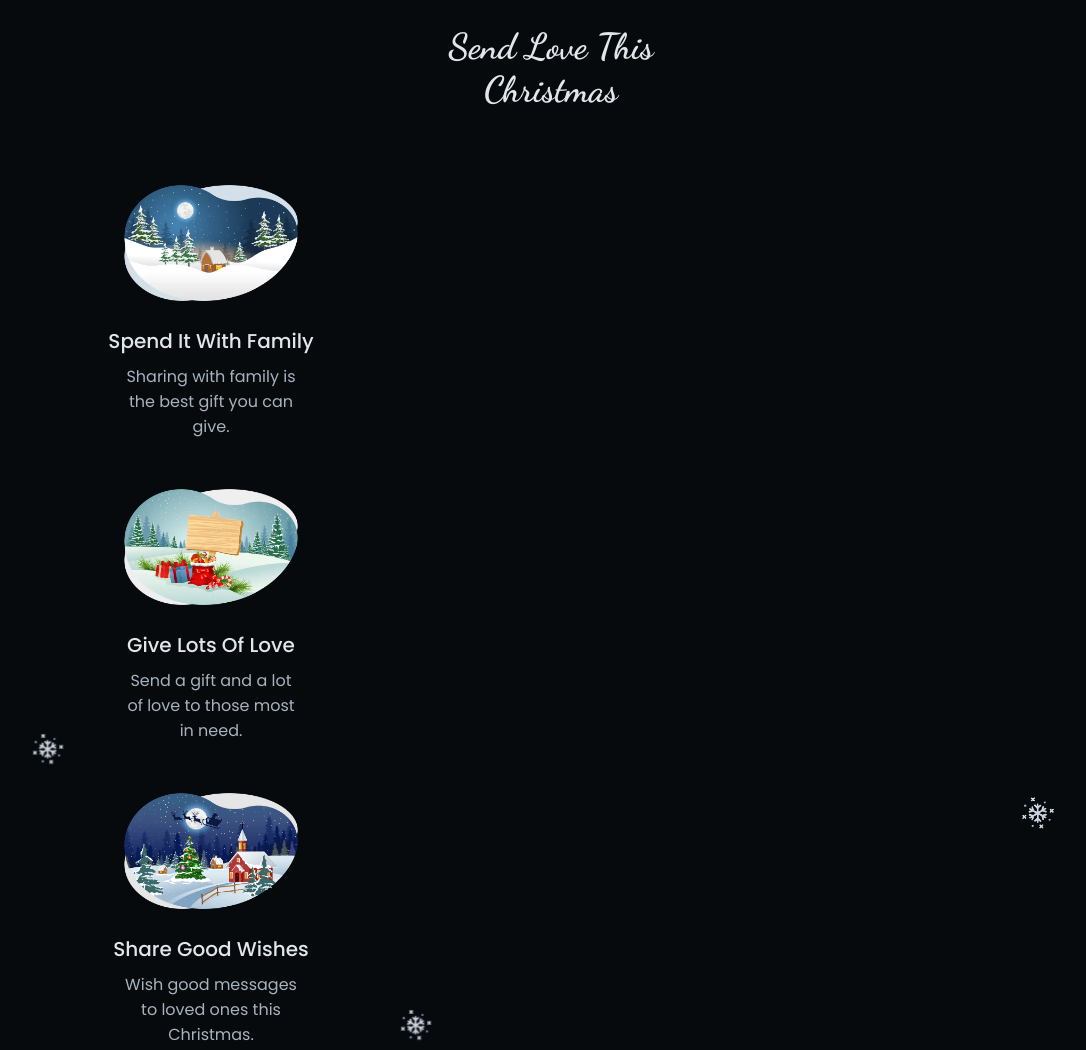
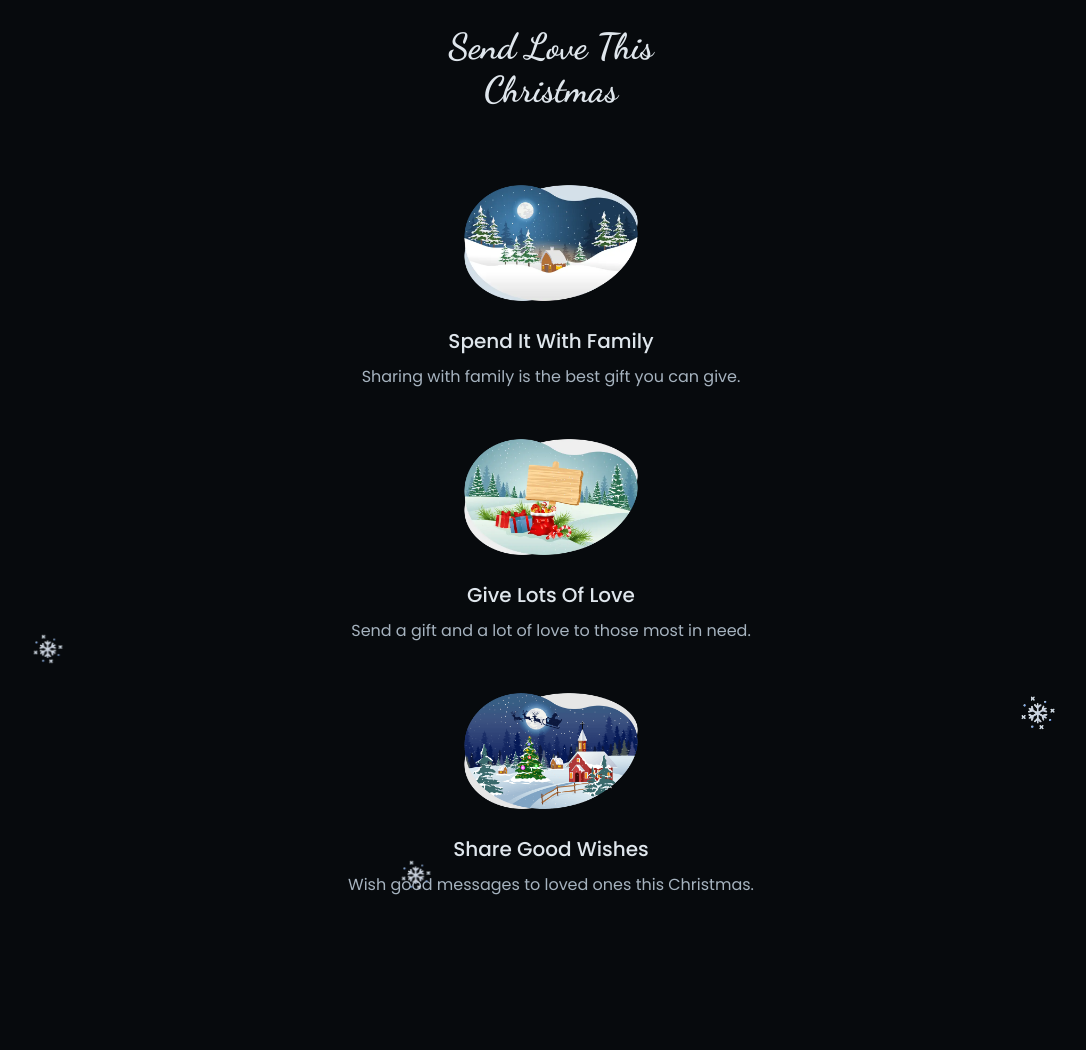
Before and after one commit to chafidz05/christmas-website, a plain HTML site: page index.html in a window 1280 px wide. Shown: the part 1560-2610 px from the top of the page, without its empty margins (89-1175 px from the left). Drawn offline with nearby package versions, Linux system fonts and the light colour scheme.

Commit message:
initil commit

```diff
--- a/index.html
+++ b/index.html
@@ -98,7 +98,7 @@
         Send Love This <br>
         Christmas
       </h2>
-      <div class="send__container container grid">
+      <div class="send__container container">
         <div class="send__card">
           <img src="assets/img/send-night.png" alt="send image" class="send__img">
           <h3 class="send__title">
@@ -110,7 +110,7 @@
           </p>
         </div>
       </div>
-      <div class="send__container container grid">
+      <div class="send__container container">
         <div class="send__card">
           <img src="assets/img/send-gifts.png" alt="send image" class="send__img">
           <h3 class="send__title">
@@ -122,7 +122,7 @@
           </p>
         </div>
       </div>
-      <div class="send__container container grid">
+      <div class="send__container container">
         <div class="send__card">
           <img src="assets/img/send-santa.png" alt="send image" class="send__img">
           <h3 class="send__title">
```
